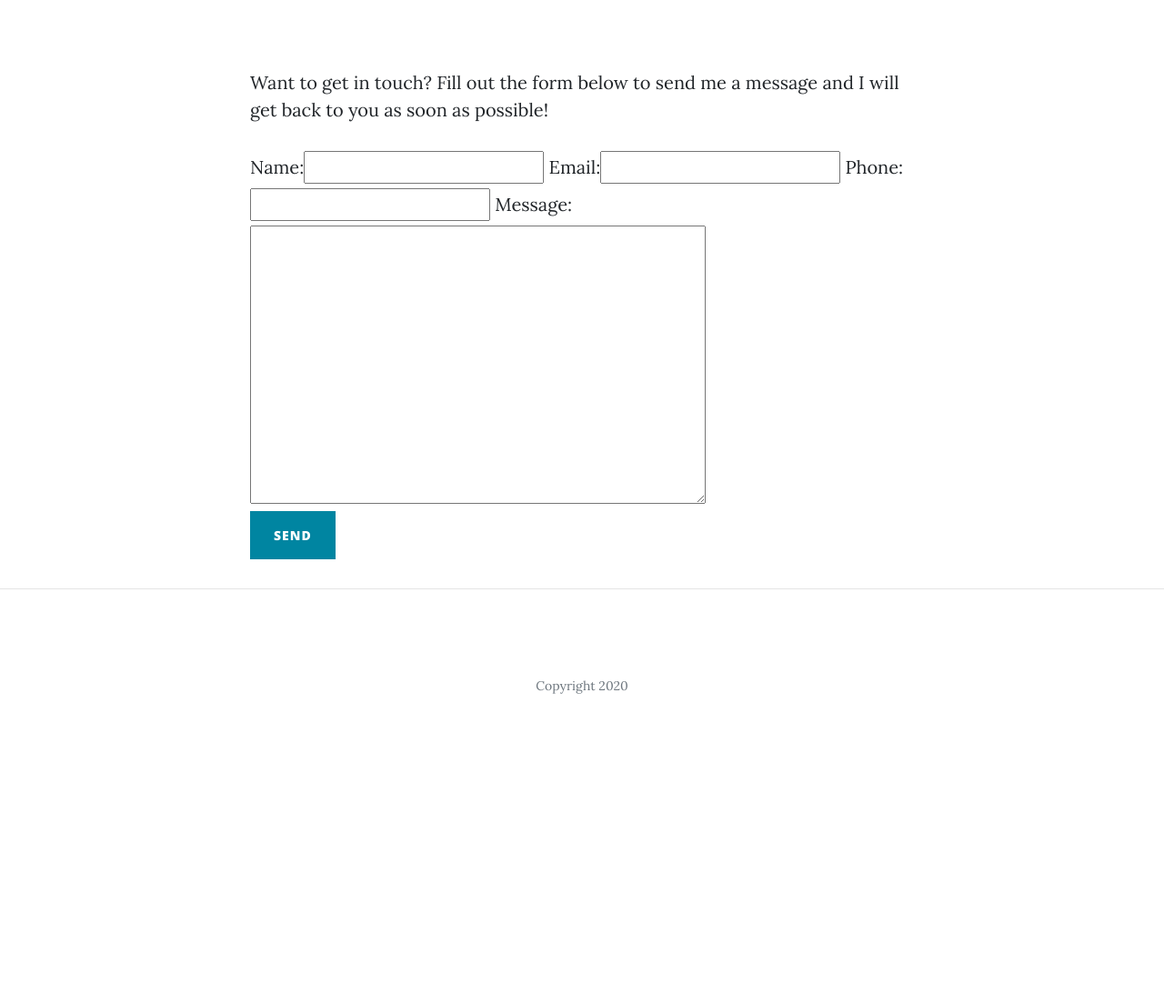
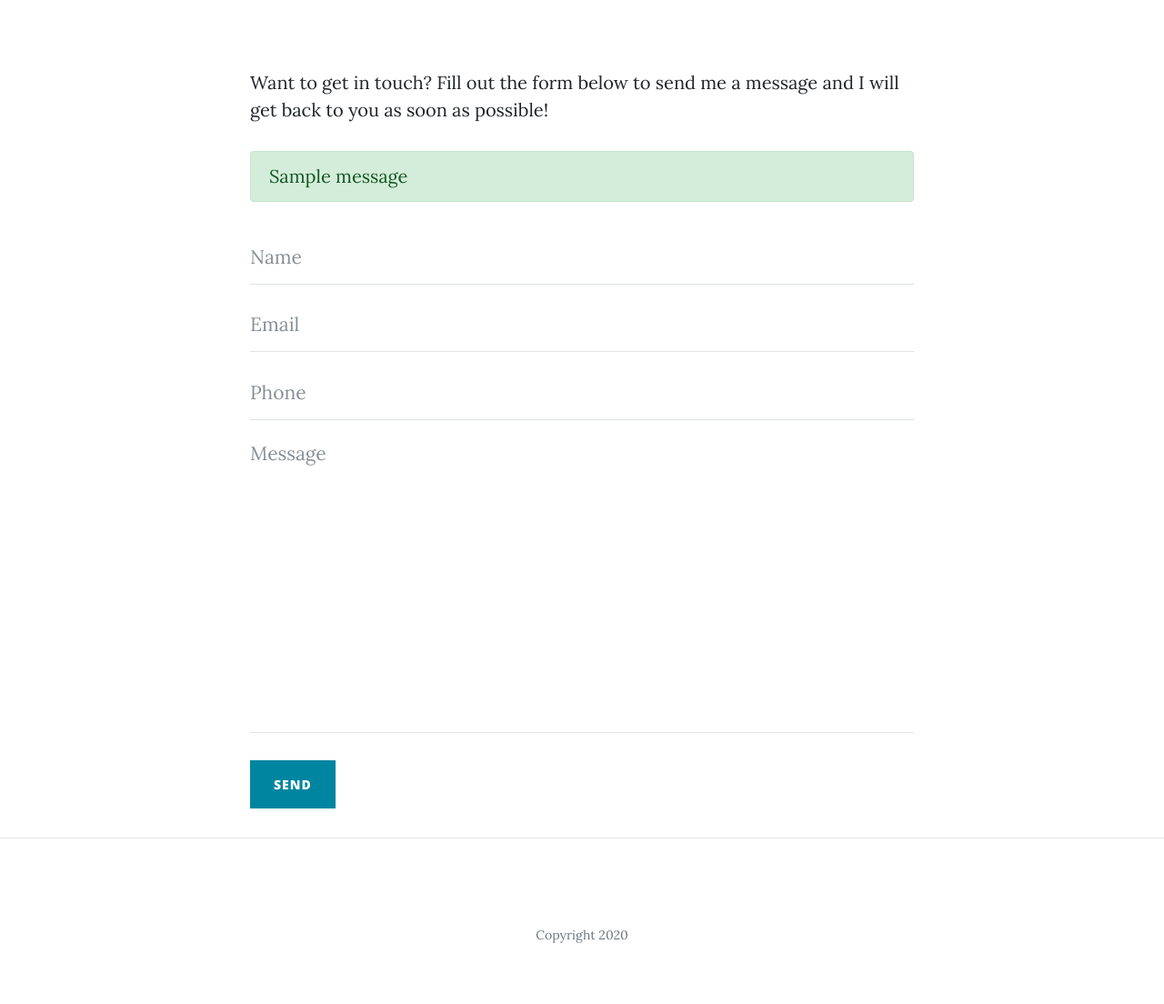
Before and after one commit to berkctezc/django_calismalar, a Django app: page /contact/ in a window 1280 px wide. Shown: the part 536-1640 px from the top of the page at 91% size. Before the commit the page ends 1299 px from the top, so only its background shows below. Run offline with Django 3.2, Linux system fonts and the light colour scheme; one stand-in notice (Sample message) is shown; some libraries are stand-ins or nearby versions.

Commit message:
form customizations and widdgets

```diff
--- a/blog_project/settings.py
+++ b/blog_project/settings.py
@@ -37,6 +37,7 @@ INSTALLED_APPS = [
     'django.contrib.sessions',
     'django.contrib.messages',
     'django.contrib.staticfiles',
+    'widget_tweaks',
 ]
 
 MIDDLEWARE = [
--- a/contact/forms.py
+++ b/contact/forms.py
@@ -5,3 +5,25 @@ class ContactForm(forms.ModelForm):
     class Meta:
         model = Contact
         fields = ['name','email','phone','message']
+        widgets = {
+            'name':forms.TextInput(
+                attrs={
+                    'placeholder':'Name'
+                }
+            ),
+            'email':forms.EmailInput(
+                attrs={
+                    'placeholder':'Email'
+                }
+            ),
+            'phone':forms.TextInput(
+                attrs={
+                    'placeholder':'Phone'
+                }
+            ),
+            'message':forms.Textarea(
+                attrs={
+                    'placeholder':'Message'
+                }
+            )
+        }
--- a/templates/contact.html
+++ b/templates/contact.html
@@ -1,4 +1,5 @@
 {% extends 'base.html' %}
+{% load widget_tweaks %}
 {% load static %}
 {% block content %}
 
@@ -23,12 +24,52 @@
     <div class="col-lg-8 col-md-10 mx-auto">
       <p>Want to get in touch? Fill out the form below to send me a message and I will get back to you as soon as
         possible!</p>
-      <!-- Contact Form - Enter your email address on line 19 of the mail/contact_me.php file to make this form work. -->
-      <!-- WARNING: Some web hosts do not allow emails to be sent through forms to common mail hosts like Gmail or Yahoo. It's recommended that you use a private domain email address! -->
-      <!-- To use the contact form, your site must be on a live web host with PHP! The form will not work locally! -->
+
+        <div class="form-group">
+          {% if messages %}
+
+            <div class="alert alert-success">
+              {% for message in messages %}
+              {{ message }}
+              {% endfor %}
+
+            </div>
+            {% endif %}
+        </div>
+
+
       <form method="POST" novalidate>
         {% csrf_token %}
-        {{form}}
+       <!-- Eski Form
+         {{form}} -->
+
+
+        {% for field in form.visible_fields %}
+
+        <div class="control-group">
+          <div class="form-group floating-label-form-group controls">
+            {{field.label_tag}}
+
+            {% if form.is_bound %}
+              {% if field.errors %}
+                {% render_field field class="form-control is-invalid" %}
+                {% for error in field.errors %}
+                <div class="invalid-feedback">
+                  {{ error }}
+                </div>
+                {% endfor %}
+                {% else %}
+                  {% render_field field class="form-control is-valid" %}
+              {% endif %}
+            {% else %}
+              {% render_field field class="form-control" %}
+
+            {% endif %}
+          </div>
+        </div>
+
+        {% endfor %}
+
         <br>
         <div id="success"></div>
         <div class="form-group">
```
Also changed, not shown: README.md, db.sqlite3.
